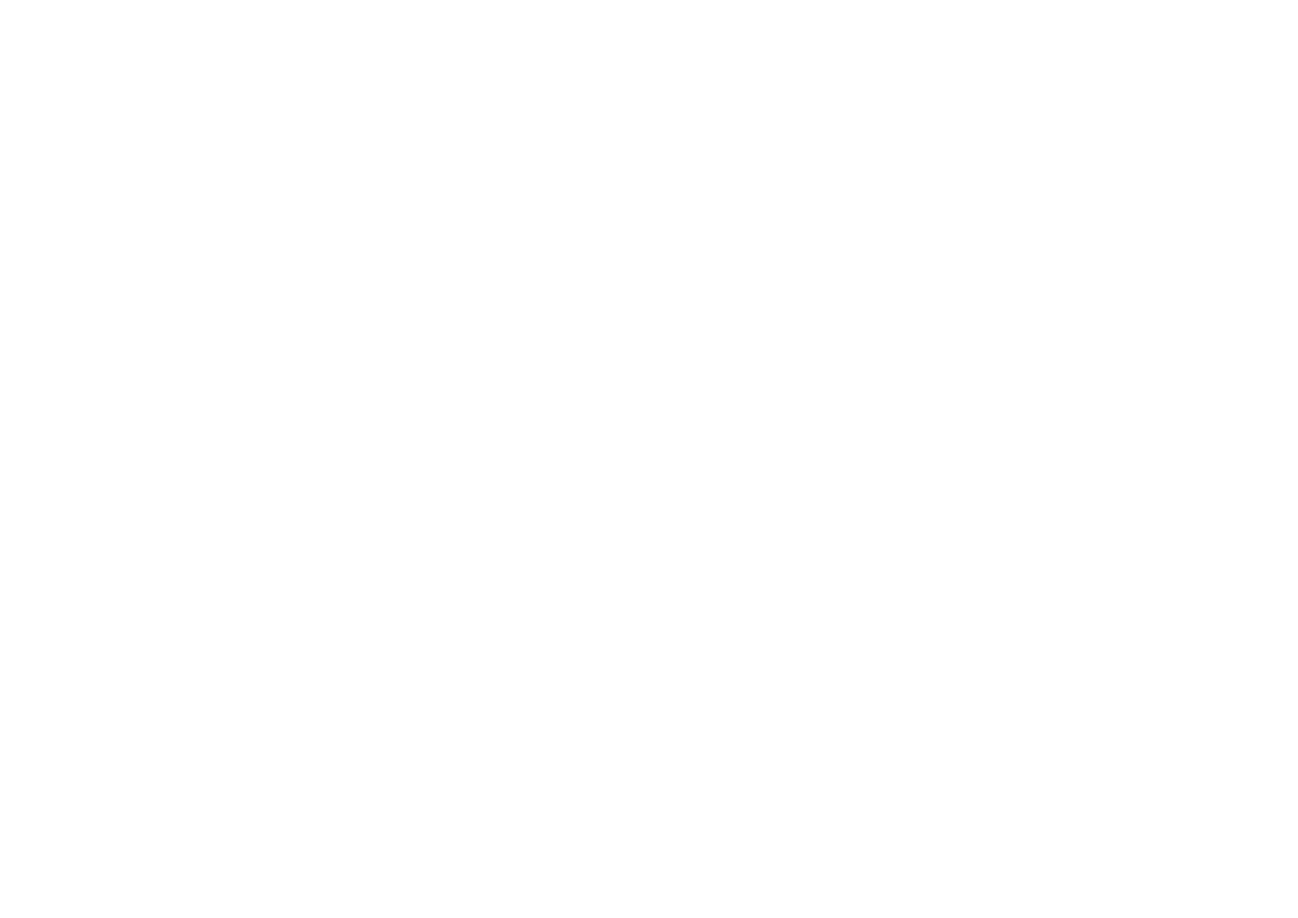
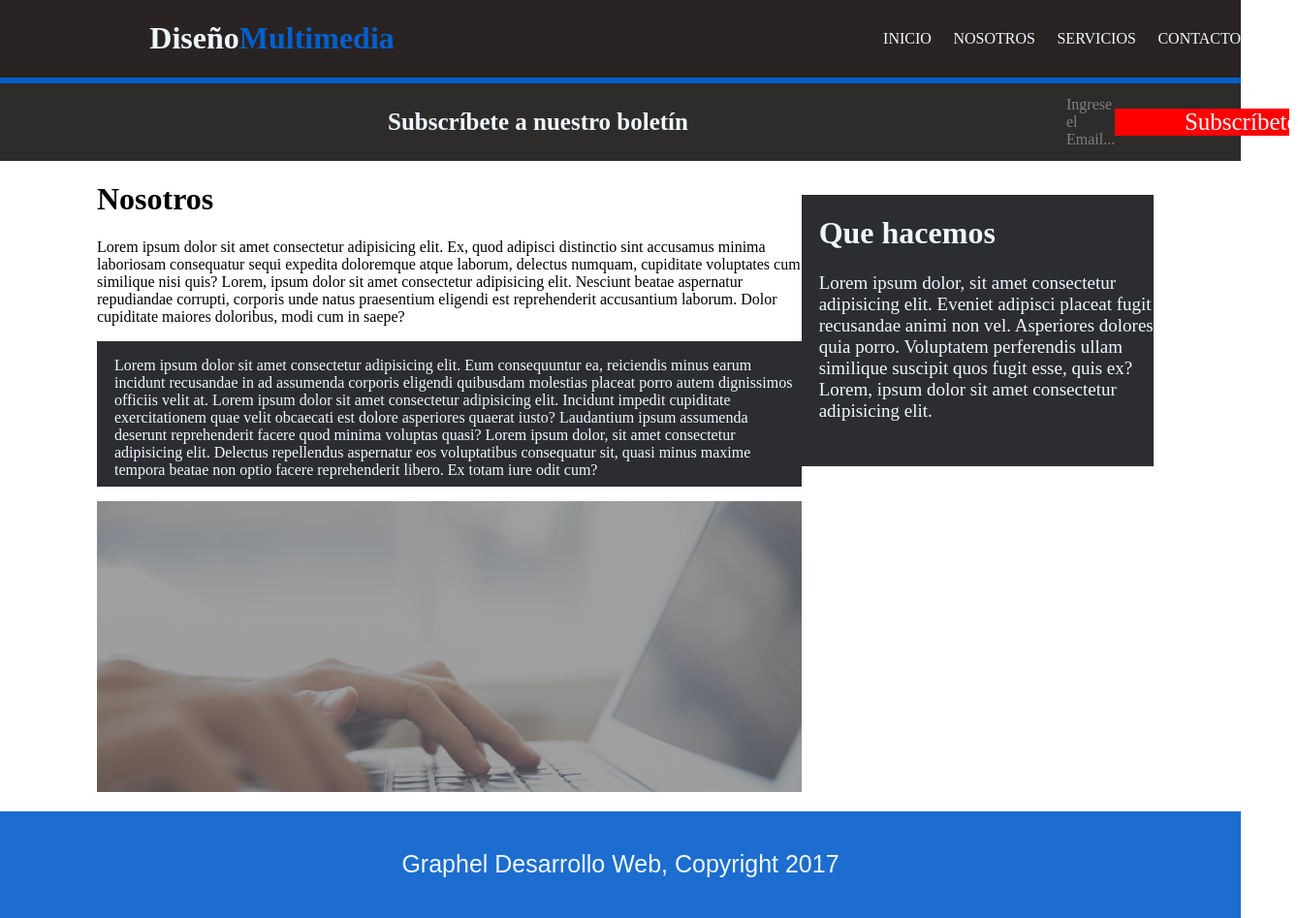
Before and after one commit to jaramillojuanes322005-hub/proyecto-graphel, a plain HTML site: page pages/nosotros.html in a window 1280 px wide. Shown: the whole page at 97% size, 1339 px wide, since content can reach past the window. Before the commit the page ends 800 px from the top, so only its background shows below. Drawn offline with Linux system fonts and the light colour scheme.

Commit message:
tercera version en clase

```diff
--- a/pages/nosotros.html
+++ b/pages/nosotros.html
@@ -0,0 +1,79 @@
+<!DOCTYPE html>
+<html lang="es">
+<head>
+    <meta charset="UTF-8">
+    <meta name="viewport" content="width=device-width, initial-scale=1.0">
+    <link rel="stylesheet" href="../styles/styles.css">
+    <title>Document</title>
+</head>
+<body>
+    <div class="cabezera">
+        <div class="cab">
+            <h1 class="blanco">Diseño </h1>
+            <h1 class="azul"> Multimedia</h1>
+        </div>
+        <nav class="vinculos">
+            <a class="a" href="index.html">INICIO</a>
+            <a class="a" href="pages/nosotros.html">NOSOTROS</a>
+            <a class="a" href="pages/servicios.html">SERVICIOS</a>
+            <a class="a" href="pages/contacto.html">CONTACTO</a>
+        </nav>
+    </div>
+    <div class="negro">
+        <div class="subs">
+            <h1 class="subs">Subscríbete a nuestro boletín</h1>
+        </div>
+        <div class="buscador">
+            <p class="email">Ingrese el Email...</p>
+            <nav class="subss">
+                <a class="sus" href="">Subscríbete</a>
+            </nav>
+        </div>
+    </div>
+    <div class="mitad">
+        <div class="grande">
+            <div class="titulo">
+                <h1>Nosotros</h1>
+            </div>
+            <div class="p1">
+                <p>Lorem ipsum dolor sit amet consectetur adipisicing elit.
+                Ex, quod adipisci distinctio sint accusamus minima laboriosam
+                consequatur sequi expedita doloremque atque laborum, delectus numquam,
+                cupiditate voluptates cum similique nisi quis? Lorem, ipsum dolor sit amet consectetur adipisicing elit.
+                 Nesciunt beatae aspernatur repudiandae corrupti, corporis unde natus praesentium eligendi est reprehenderit accusantium
+                 laborum. Dolor cupiditate maiores doloribus, modi cum in saepe?</p>
+            </div>
+            <div class="p2">
+                <p>
+                Lorem ipsum dolor sit amet consectetur adipisicing elit. Eum consequuntur ea,
+                reiciendis minus earum incidunt recusandae in ad assumenda corporis eligendi
+                quibusdam molestias placeat porro autem dignissimos officiis velit at. Lorem ipsum dolor
+                sit amet consectetur adipisicing elit. Incidunt impedit cupiditate exercitationem quae velit obcaecati
+                est dolore asperiores quaerat iusto? Laudantium ipsum assumenda deserunt reprehenderit facere quod minima voluptas quasi?
+                 Lorem ipsum dolor, sit amet consectetur adipisicing elit. Delectus repellendus aspernatur eos voluptatibus consequatur sit,
+                  quasi minus maxime tempora beatae non optio facere reprehenderit libero. Ex totam iure odit cum?
+                </p>
+            </div>
+            <div class="imgFon">
+            </div>
+        </div>
+        <div class="lado">
+            <div class="titulo2">
+                <h1>Que hacemos</h1>
+            </div>
+            <div class="p3">
+                <p>Lorem ipsum dolor, sit amet consectetur adipisicing elit. Eveniet adipisci placeat
+                    fugit recusandae animi non vel. Asperiores dolores quia porro. Voluptatem perferendis
+                    ullam similique suscipit quos fugit esse, quis ex? Lorem, ipsum dolor sit amet consectetur
+                    adipisicing elit.
+                     </p>
+            </div>
+        </div>
+    </div>
+    <footer class="fondoAzul2">
+<h1 class="final">
+    Graphel Desarrollo Web, Copyright 2017
+</h1>
+    </footer>
+</body>
+</html>
--- a/styles/styles.css
+++ b/styles/styles.css
@@ -110,9 +110,80 @@ margin-left: 50px;
     flex-direction: row;
     justify-content: space-evenly;
     margin-top: 50px;
+    text-align: center;
+    font-size: 20px;
+    font-family: Arial, Helvetica, sans-serif;
+    width:99vw;
 }
-.textLogos{
+.imgl{
+   width:150px;
+}
+.tlt{
+    font-size:35px;
+}
+.fondoAzul{
+    background-color: #1c6dcf;
+    height: 110px;
+     display: flex;
+    flex-direction: row;
+    justify-content: center;
+    align-items: center;
+    margin-top: 50px;
+}
+.final{
+    font-size: 25px;
+    color: aliceblue;
+    font-weight: normal;
+    font-family: Arial, Helvetica, sans-serif;
+}
+.imgFon{
+    background-image: url(../assets/images/cabecera.jpg);
+    background-size: 100%;
+    height: 650px;
+    height: 300px;
+    margin-top: 15px;
+}
+.mitad{
     display: flex;
     flex-direction: row;
     justify-content: space-around;
 }
+.lado{
+    width: 400px;
+    background-color: rgb(44, 45, 49);
+    height: 350px;
+    margin-top: 35px;
+    margin-right: 90px;
+    width: 400px;
+    height: 280px;
+}
+.grande{
+    width: 800px;
+    margin-left: 100px;
+}
+.p2{
+    background-color:rgb(44, 45, 49);
+    height: 150px;
+    display: flex;
+    justify-content: center;
+    color: aliceblue;
+    padding-left: 18px;
+}
+.titulo2{
+    color: aliceblue;
+    margin-left: 18px;
+}
+.p3{
+     color: aliceblue;
+    padding-left: 18px;
+    font-size: 19px;
+}
+.fondoAzul2{
+    background-color: #1c6dcf;
+    height: 110px;
+     display: flex;
+    flex-direction: row;
+    justify-content: center;
+    align-items: center;
+    margin-top: 20px;
+}
```
Also changed, not shown: index.html (+29 -9 lines).
